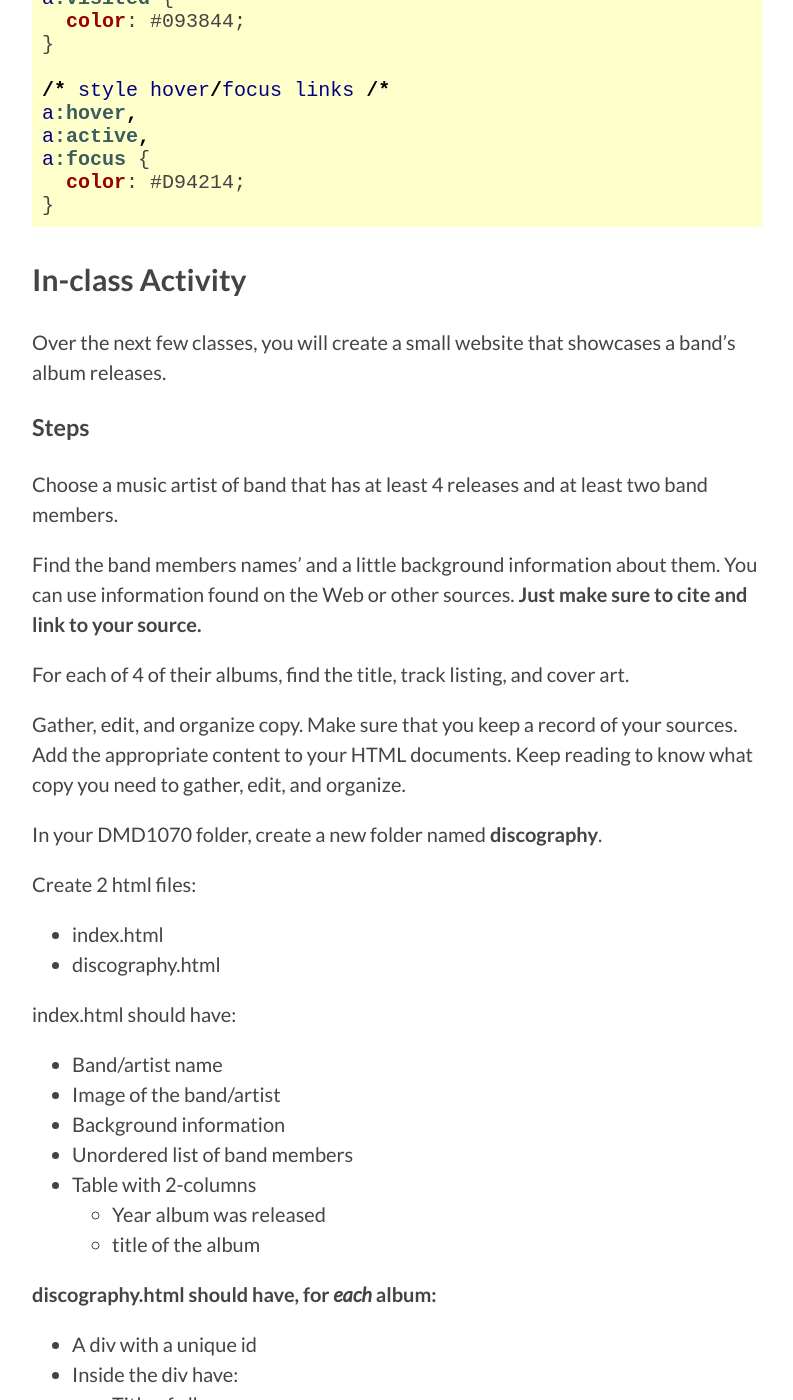
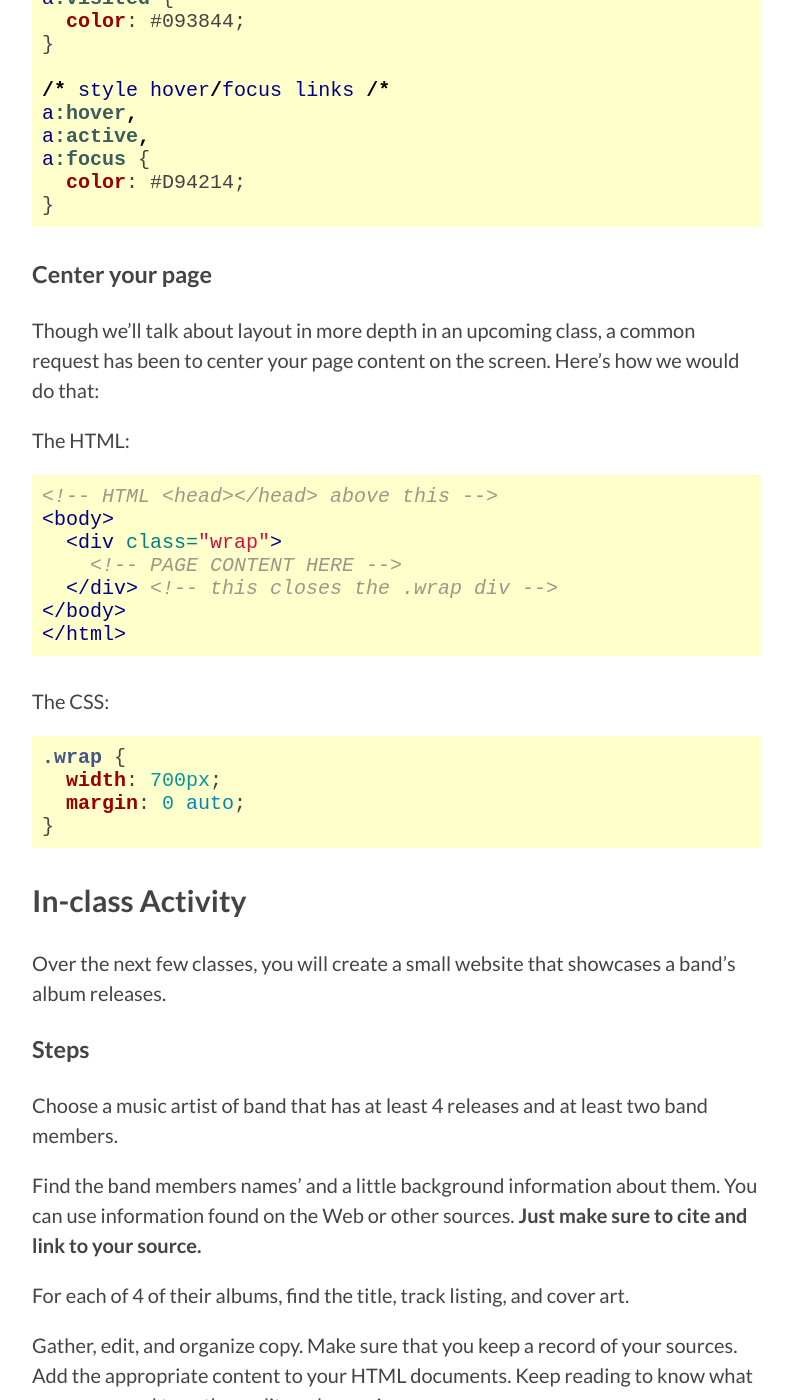
Before and after one commit to DMD1070/DMD1070.github.io, a Jekyll site: the page built from lessons/5-intermediate-html-css.md, in a window 1280 px wide and 1400 px high, scrolled down 3376 px. Shown: the whole window, without its empty margins (243-1036 px from the left). Built offline with Jekyll 4.4.1, drawn with Linux system fonts in a browser that asks for light colours; Markdown is read by kramdown in place of the engine named in the settings.

Commit message:
add instructions for centering layout

````diff
--- a/lessons/5-intermediate-html-css.md
+++ b/lessons/5-intermediate-html-css.md
@@ -144,6 +144,31 @@ a:focus {
 }
 ```
 
+### Center your page
+
+Though we'll talk about layout in more depth in an upcoming class, a common request has been to center your page content on the screen. Here's how we would do that:
+
+The HTML:
+
+```html
+<!-- HTML <head></head> above this -->
+<body>
+  <div class="wrap">
+    <!-- PAGE CONTENT HERE -->
+  </div> <!-- this closes the .wrap div -->
+</body>
+</html>
+```
+
+The CSS:
+
+```css
+.wrap {
+  width: 700px;
+  margin: 0 auto;
+}
+```
+
 ## In-class Activity
 
 Over the next few classes, you will create a small website that showcases a band’s album releases.
````
